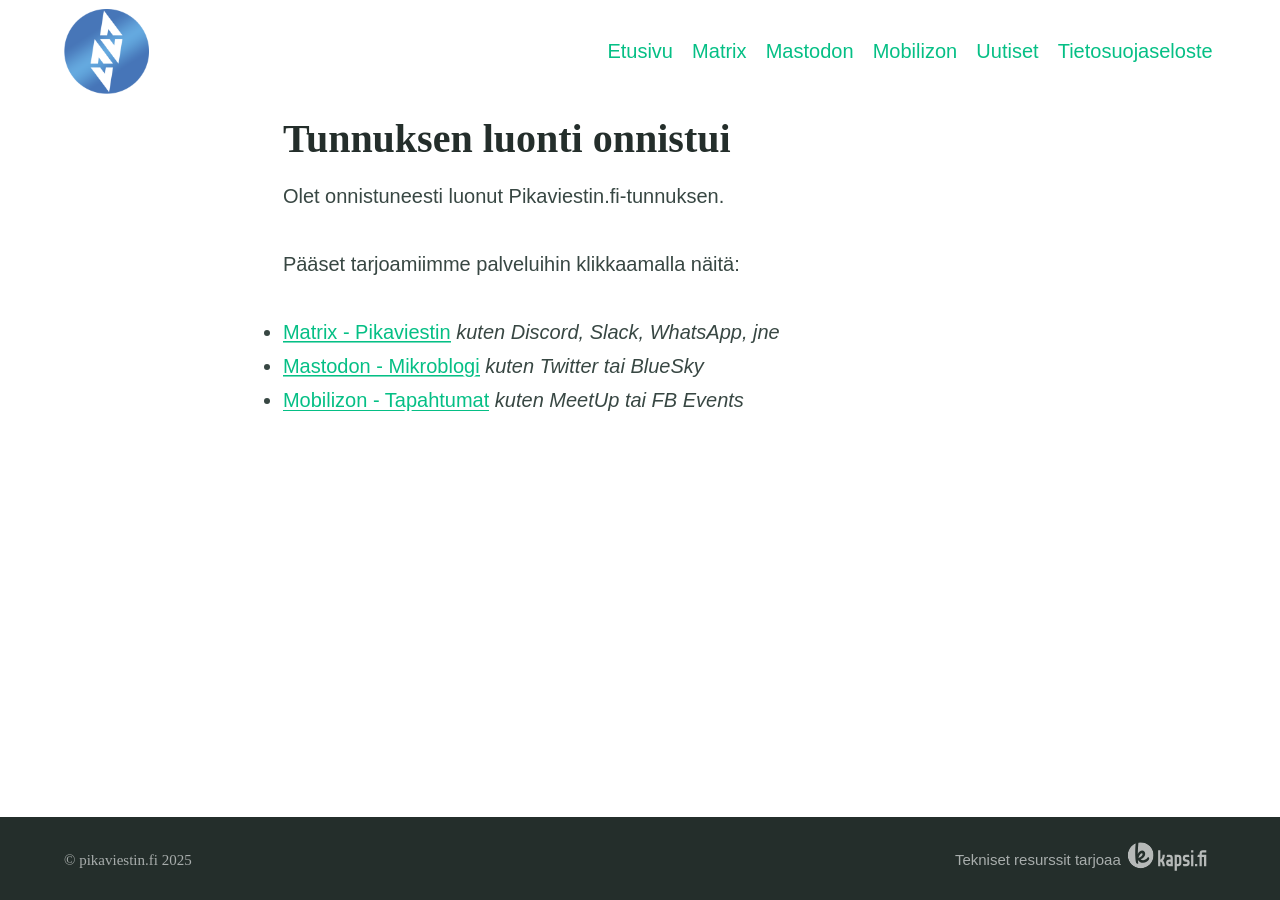
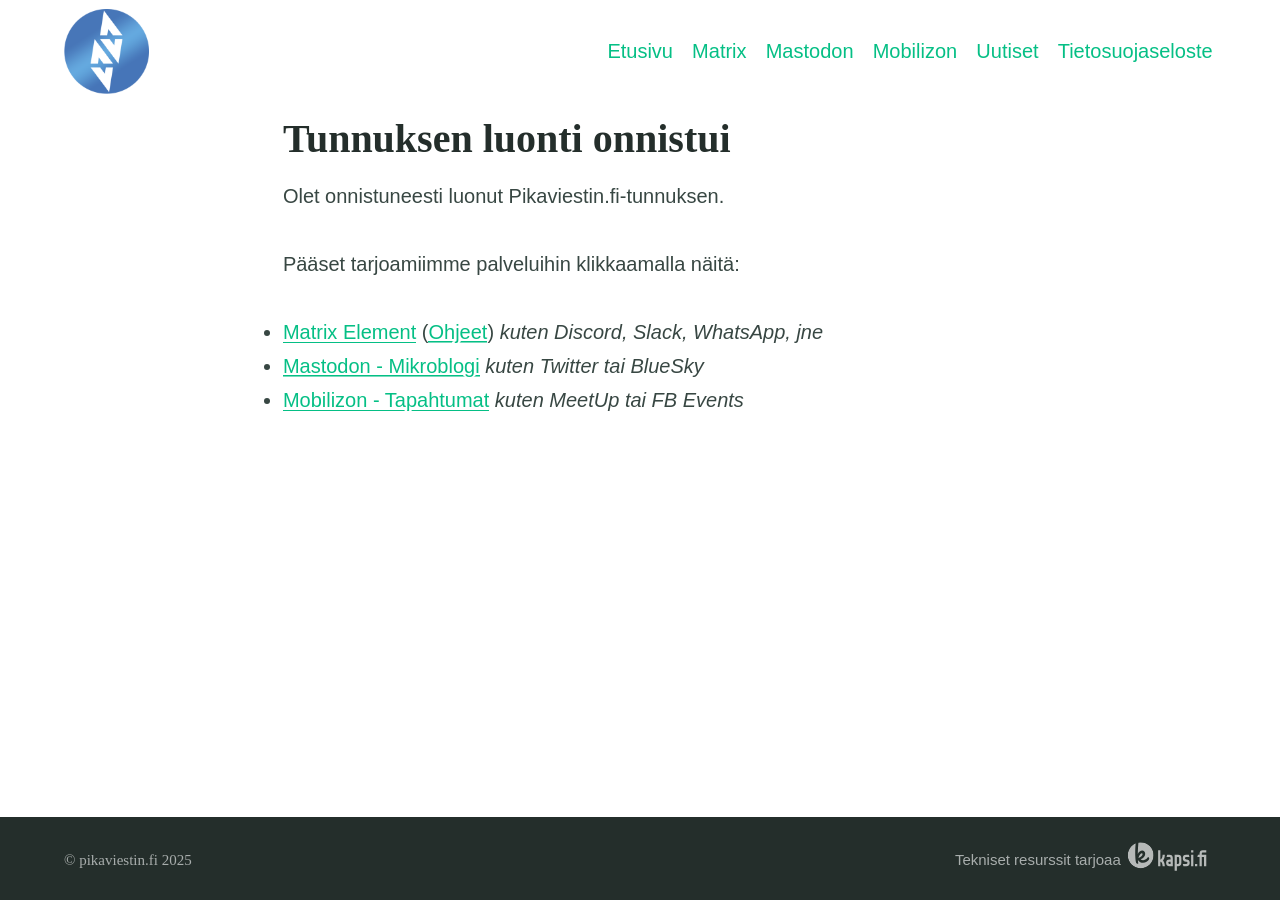
Before and after one commit to pikaviestin/website-www.pikaviestin.fi, a Jekyll site: the page built from tunnuksen-luonti-onnistui.md, in a window 1280 px wide. Built offline with Jekyll 4.4.1, drawn with Linux system fonts in a browser that asks for light colours.

Commit message:
include matrix instructions separately and link to element

```diff
--- a/tunnuksen-luonti-onnistui.md
+++ b/tunnuksen-luonti-onnistui.md
@@ -5,6 +5,6 @@
 Olet onnistuneesti luonut Pikaviestin.fi-tunnuksen.
 
 Pääset tarjoamiimme palveluihin klikkaamalla näitä:
-* [Matrix - Pikaviestin](/matrix) *kuten Discord, Slack, WhatsApp, jne*
+* [Matrix Element](https://chat.pikaviestin.fi) ([Ohjeet](/matrix)) *kuten Discord, Slack, WhatsApp, jne*
 * [Mastodon - Mikroblogi](https://sauna.social) *kuten Twitter tai BlueSky*
 * [Mobilizon - Tapahtumat](https://järkkää.fi) *kuten MeetUp tai FB Events*
```
